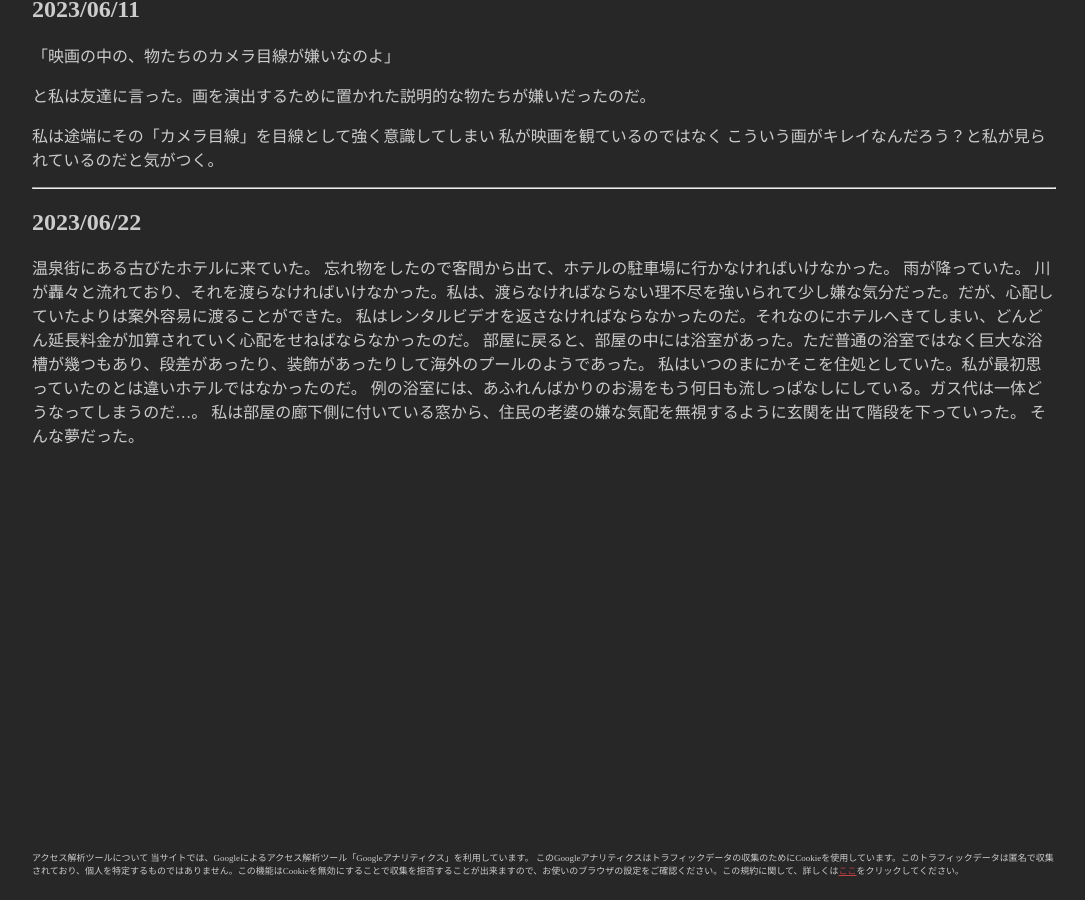
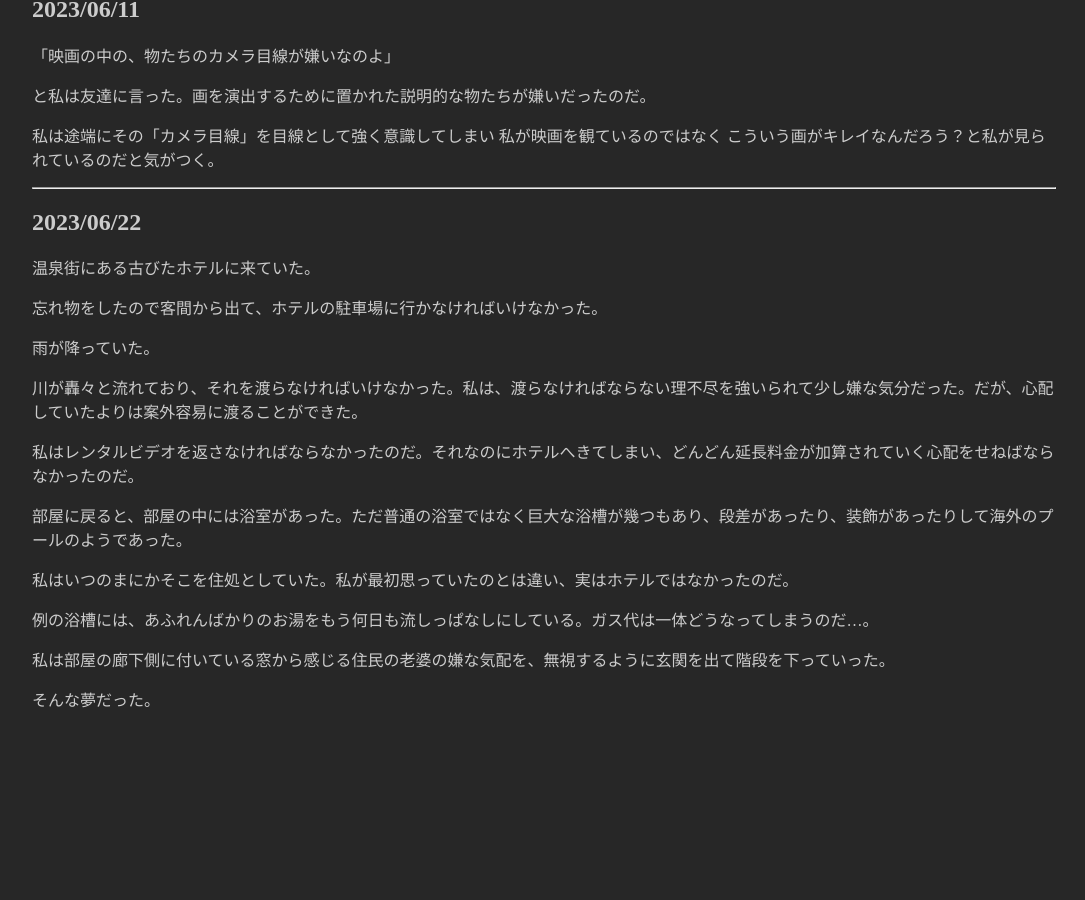
Before and after one commit to hihumi-riku/hihumi-riku.github.io, a Jekyll site: the page built from _posts/2023-06-24-dream_2023.md, in a window 1280 px wide and 900 px high, scrolled down 1467 px. Shown: the whole window, without its empty margins (96-1181 px from the left). Built offline with Jekyll 4.4.1, drawn with Linux system fonts in a browser that asks for light colours.

Commit message:
Update 2023-06-24-dream_2023.md

```diff
--- a/_posts/2023-06-24-dream_2023.md
+++ b/_posts/2023-06-24-dream_2023.md
@@ -89,12 +89,21 @@ title: 2022年の夢日記
 <a href="#11"></a>
 ## 2023/06/22
 温泉街にある古びたホテルに来ていた。
+
 忘れ物をしたので客間から出て、ホテルの駐車場に行かなければいけなかった。
+
 雨が降っていた。
+
 川が轟々と流れており、それを渡らなければいけなかった。私は、渡らなければならない理不尽を強いられて少し嫌な気分だった。だが、心配していたよりは案外容易に渡ることができた。
+
 私はレンタルビデオを返さなければならなかったのだ。それなのにホテルへきてしまい、どんどん延長料金が加算されていく心配をせねばならなかったのだ。
+
 部屋に戻ると、部屋の中には浴室があった。ただ普通の浴室ではなく巨大な浴槽が幾つもあり、段差があったり、装飾があったりして海外のプールのようであった。
-私はいつのまにかそこを住処としていた。私が最初思っていたのとは違いホテルではなかったのだ。
-例の浴室には、あふれんばかりのお湯をもう何日も流しっぱなしにしている。ガス代は一体どうなってしまうのだ…。
-私は部屋の廊下側に付いている窓から、住民の老婆の嫌な気配を無視するように玄関を出て階段を下っていった。
+
+私はいつのまにかそこを住処としていた。私が最初思っていたのとは違い、実はホテルではなかったのだ。
+
+例の浴槽には、あふれんばかりのお湯をもう何日も流しっぱなしにしている。ガス代は一体どうなってしまうのだ…。
+
+私は部屋の廊下側に付いている窓から感じる住民の老婆の嫌な気配を、無視するように玄関を出て階段を下っていった。
+
 そんな夢だった。
```
